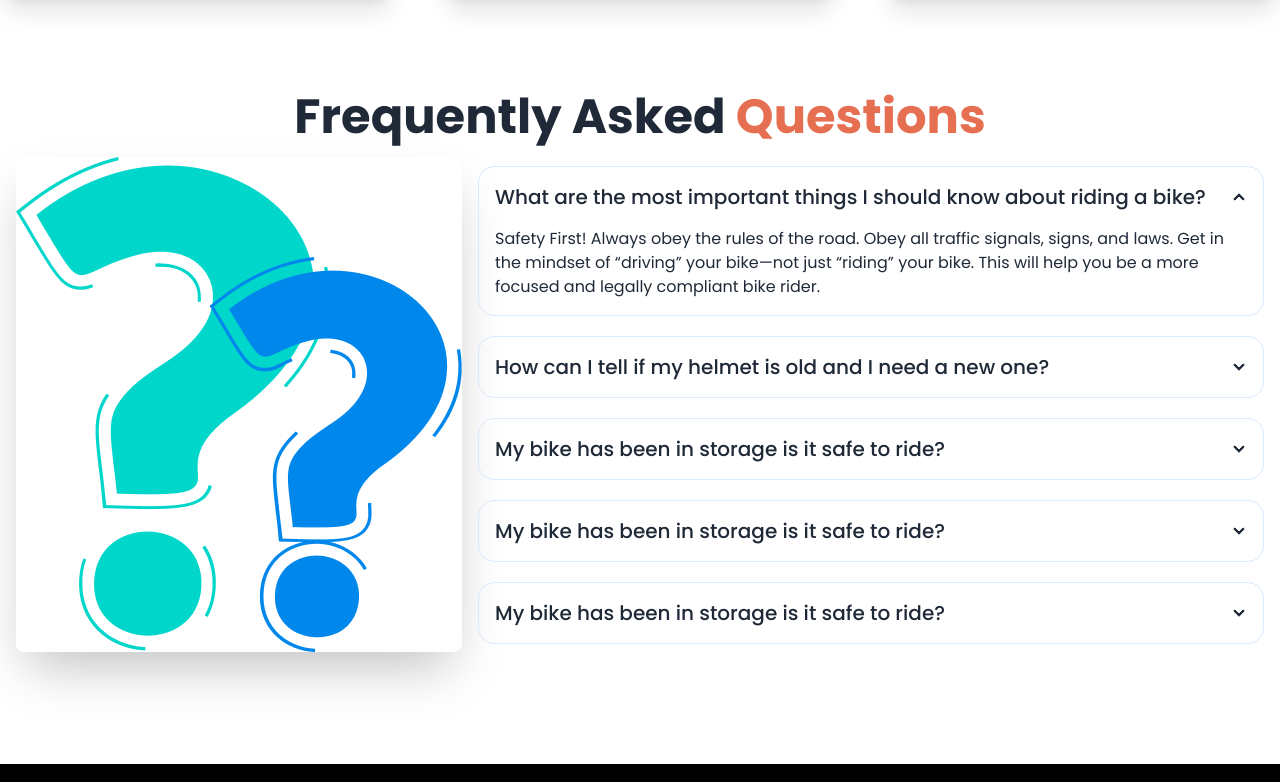
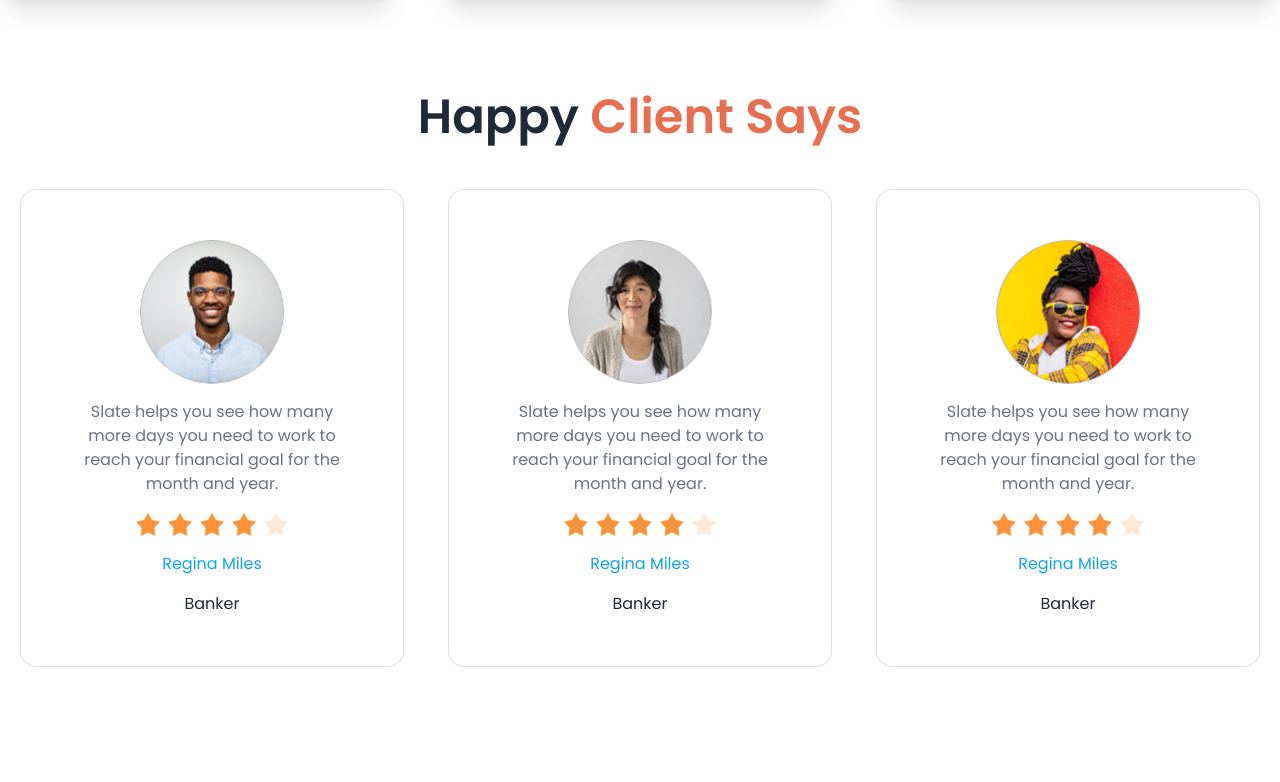
Before and after one commit to ShuvodipDasHimu/biker-zone, a plain HTML site: page index.html in a window 1280 px wide. Shown: the part 1909-2691 px from the top of the page. Drawn offline with nearby package versions, Linux system fonts and the light colour scheme.

Commit message:
Happy Client Section Done. All Homework's DONE!

```diff
--- a/index.html
+++ b/index.html
@@ -140,7 +140,7 @@
 
   <!-- Main Section -->
    <main class="md:container mx-auto">
-    <!-- Featured Bike Section - Homework -->
+    <!-- Featured Bike Section - Homework - DONE! -->
     <section class="my-40 flex gap-4 flex-col">
       <h2 class="text-center font-semibold text-2xl md:text-5xl">Featured Bikes In This Year</h2>
       <div>
@@ -208,8 +208,84 @@
       </div>
      </section>
 
-    <!-- Happy Client Section - Homework -->
-    <section></section>
+    <!-- Happy Client Section - Homework - DONE! -->
+    <section class="mb-32">
+      <h1 class="mb-12 font-semibold text-4xl md:text-5xl text-center">Happy <span class="text-bike-primary">Client Says</span></h1>
+      <div class="flex justify-center flex-col items-center md:flex-row gap-11">
+        <div class="card card-compact bg-base-100 w-80 md:w-96 h-[478px] flex gap-4 items-center justify-center px-8 border border-gray-400 border-1 border-opacity-35">
+          <div class="avatar">
+            <div class="w-36 rounded-full">
+              <img src="./images/others/user-1.png" />
+            </div>
+          </div>
+          <p class="w-64 text-center text-gray-500">Slate helps you see how
+            many more days you need
+            to work to reach your financial
+            goal for the month and year.</p>
+            <div class="rating space-x-2">
+              <input type="radio" name="rating-2" class="mask mask-star-2 bg-orange-400" />
+              <input
+                type="radio"
+                name="rating-2"
+                class="mask mask-star-2 bg-orange-400"
+                 />
+              <input type="radio" name="rating-2" class="mask mask-star-2 bg-orange-400" />
+              <input type="radio" name="rating-1" class="mask mask-star-2 bg-orange-400" checked="checked"/>
+              <input type="radio" name="rating-2" class="mask mask-star-2 bg-orange-400" />
+            </div>
+            <p class="text-sky-500">Regina Miles</p>
+            <p>Banker</p>
+        </div>
+        <div class="card card-compact bg-base-100 w-80 md:w-96 h-[478px] flex gap-4 items-center justify-center px-8 border border-gray-400 border-1 border-opacity-35">
+          <div class="avatar">
+            <div class="w-36 rounded-full">
+              <img src="./images/others/user-2.png" />
+            </div>
+          </div>
+          <p class="w-64 text-center text-gray-500">Slate helps you see how
+            many more days you need
+            to work to reach your financial
+            goal for the month and year.</p>
+            <div class="rating space-x-2">
+              <input type="radio" name="rating-2" class="mask mask-star-2 bg-orange-400"/>
+              <input
+                type="radio"
+                name="rating-2"
+                class="mask mask-star-2 bg-orange-400"
+                " />
+              <input type="radio" name="rating-2" class="mask mask-star-2 bg-orange-400" />
+              <input type="radio" name="rating-0" class="mask mask-star-2 bg-orange-400" checked="checked"/>
+              <input type="radio" name="rating-2" class="mask mask-star-2 bg-orange-400"/>
+            </div>
+            <p class="text-sky-500">Regina Miles</p>
+            <p>Banker</p>
+        </div>
+        <div class="card card-compact bg-base-100 w-80 md:w-96 h-[478px] flex gap-4 items-center justify-center px-8 border border-gray-400 border-1 border-opacity-35">
+          <div class="avatar">
+            <div class="w-36 rounded-full">
+              <img src="./images/others/user-3.png" />
+            </div>
+          </div>
+          <p class="w-64 text-center text-gray-500">Slate helps you see how
+            many more days you need
+            to work to reach your financial
+            goal for the month and year.</p>
+            <div class="rating space-x-2">
+              <input type="radio" name="rating-2" class="mask mask-star-2 bg-orange-400" />
+              <input
+                type="radio"
+                name="rating-2"
+                class="mask mask-star-2 bg-orange-400"
+                checked="checked" />
+              <input type="radio" name="rating-2" class="mask mask-star-2 bg-orange-400" checked />
+              <input type="radio" name="rating-2" class="mask mask-star-2 bg-orange-400" checked/>
+              <input type="radio" name="rating-2" class="mask mask-star-2 bg-orange-400" />
+            </div>
+            <p class="text-sky-500">Regina Miles</p>
+            <p>Banker</p>
+        </div>
+      </div>
+    </section>
 
     <!-- FAQ Section -->
     <section>
```
